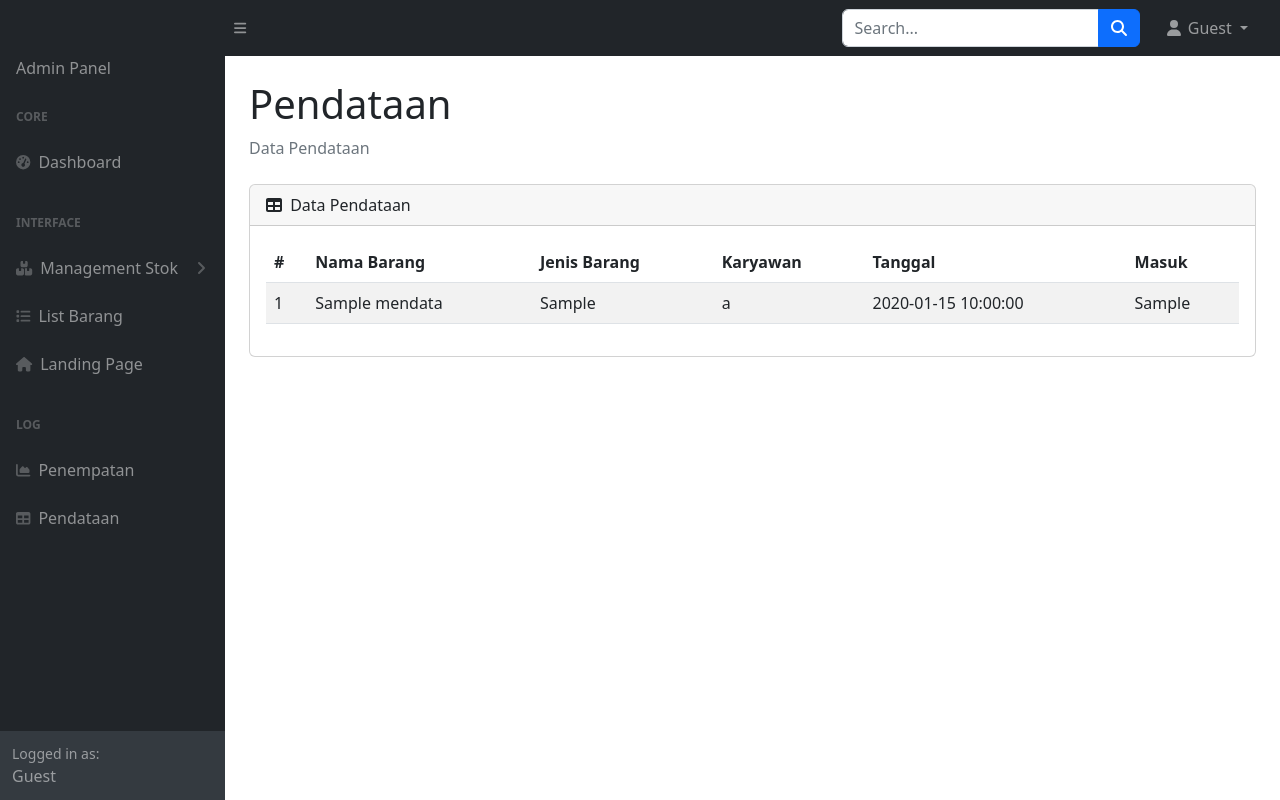
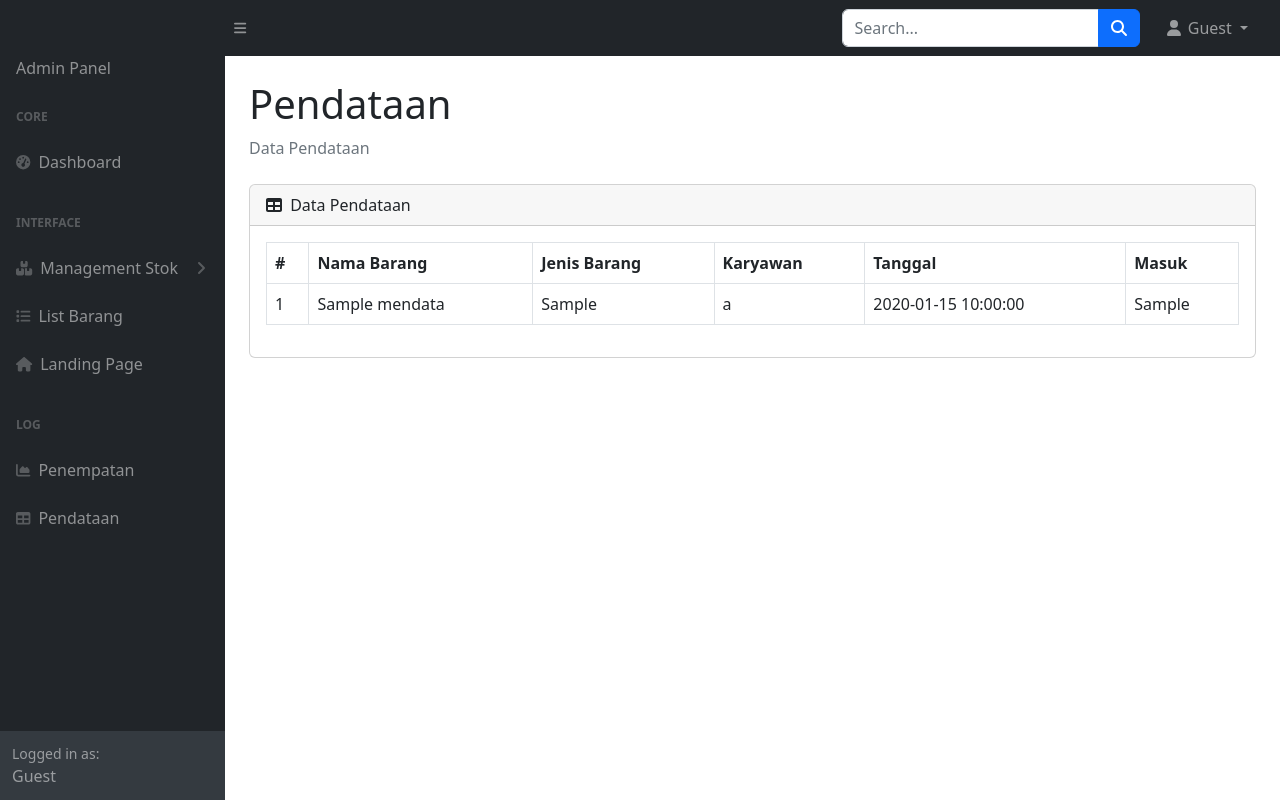
Before and after one commit to farinsevany-art/inventaristoko-pertanian, a PHP site: the page made by toko/app/views/admin/mendata.php in a window 1280 px wide. Run offline with PHP 8.4, Linux system fonts and the light colour scheme; the template is opened without the code that fills it: most values are stand-ins (such as "Sample title", 1, 10 or a date in 2020); some libraries are stand-ins or nearby versions.

Commit message:
Update mendata.php

```diff
--- a/toko/app/views/admin/mendata.php
+++ b/toko/app/views/admin/mendata.php
@@ -17,7 +17,8 @@ $base_url = 'http://localhost/toko/public/';
             Data Pendataan
         </div>
         <div class="card-body">
-            <table class="table table-striped">
+            <div class="table-responsive">
+            <table class="table table-bordered">
             <thead>
                 <tr>
                     <th>#</th>
@@ -41,6 +42,7 @@ $base_url = 'http://localhost/toko/public/';
                 <?php endforeach; ?>
             </tbody>
             </table>
+            </div>
         </div>
     </div>
 
```
